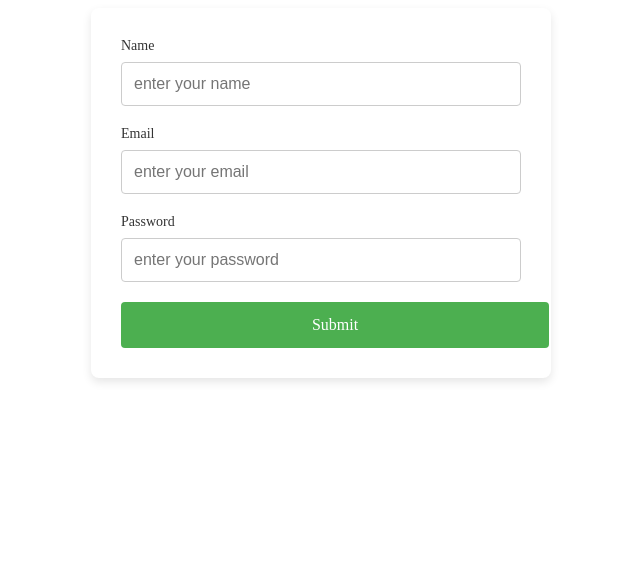
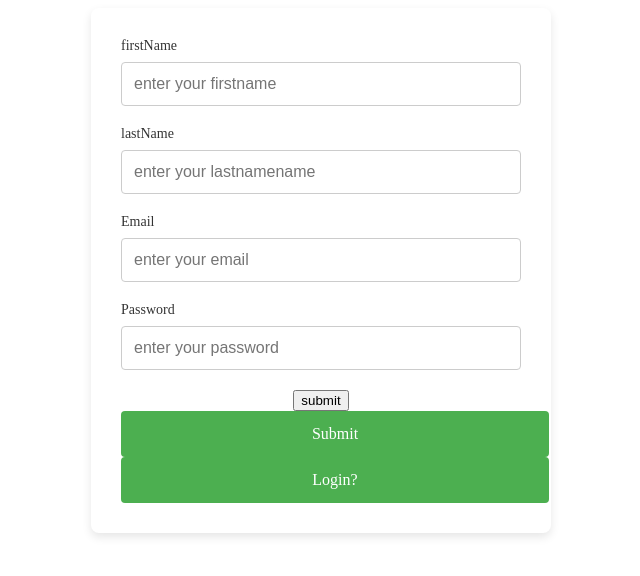
Before and after one commit to Balachandarcse/MERN_INTERN, a React (Vite) app in the folder frontend/: page / in a window 1280 px wide. Shown: the top 576 px of the page, without its empty margins (319-959 px from the left). Built offline with nearby package versions, Linux system fonts and the light colour scheme.

Commit message:
login logic is executed with login form and database

```diff
--- /dev/null
+++ b/frontend/src/components/functionalComponents/login.jsx
@@ -0,0 +1,24 @@
+import { Link } from "react-router-dom"
+import "../../css/signUp.css"
+const Login=()=>{
+    return (
+
+        <div className="signup">
+            <form method="post" action="http://localhost:3001/login">
+                <div className="input">
+                    <label htmlFor="email">Email</label>
+                    <input type="text" name="email" placeholder="enter your email" required/>
+                </div>
+                <div className="input">
+                    <label htmlFor="password">Password</label>
+                    <input type="text" name="password" placeholder="enter your password" required/>
+                </div>
+                <button>login</button>
+                <Link to='/home' className="btn">Login</Link>
+            </form>
+        </div>
+
+    )
+}
+
+export default Login
--- a/frontend/src/components/functionalComponents/signUp.jsx
+++ b/frontend/src/components/functionalComponents/signUp.jsx
@@ -4,10 +4,14 @@ const Signup=()=>{
     return (
 
         <div className="signup">
-            <form>
+            <form method="post" action="http://localhost:3001/signup">
+            <div className="input">
+                    <label htmlFor="name">firstName</label>
+                    <input type="text" name="firstname" placeholder="enter your firstname" required/>
+                </div>
                 <div className="input">
-                    <label htmlFor="name">Name</label>
-                    <input type="text" name="name" placeholder="enter your name" required/>
+                    <label htmlFor="name">lastName</label>
+                    <input type="text" name="lastname" placeholder="enter your lastnamename" required/>
                 </div>
                 <div className="input">
                     <label htmlFor="email">Email</label>
@@ -17,7 +21,9 @@ const Signup=()=>{
                     <label htmlFor="password">Password</label>
                     <input type="text" name="password" placeholder="enter your password" required/>
                 </div>
-                <Link to='/home' className="btn">Submit</Link>
+                <button>submit</button>
+                <Link to='/home' className="btn" >Submit</Link>
+                <Link to='/login' className="btn">Login?</Link>
             </form>
         </div>
 
--- a/frontend/src/main.jsx
+++ b/frontend/src/main.jsx
@@ -21,12 +21,14 @@ import LazyLoading from './components/Memoization/LazyLodingAndSuspense.jsx'
 import UseLocalStorage from './components/functionalComponents/customHooks/useLocalStorage.jsx'
 import HoC from './components/functionalComponents/HOC/hoc.jsx'
 import ApiData from './components/functionalComponents/customHooks/fectdata.jsx'
+import Login from './components/functionalComponents/login.jsx'
 
 createRoot(document.getElementById('root')).render(
   <StrictMode>
     <BrowserRouter>
     <Routes>
       <Route path="/" element={<Signup/>}></Route>
+      <Route path="/login" element={<Login/>}></Route>
       <Route path="/home" element={<Home/>}></Route>
       <Route path="/about" element={<About/>}></Route>
       <Route path="/gallery" element={<Gallery/>}></Route>
```
Also changed, not shown: 1 other file (tests, documents, lock files or other folders).
